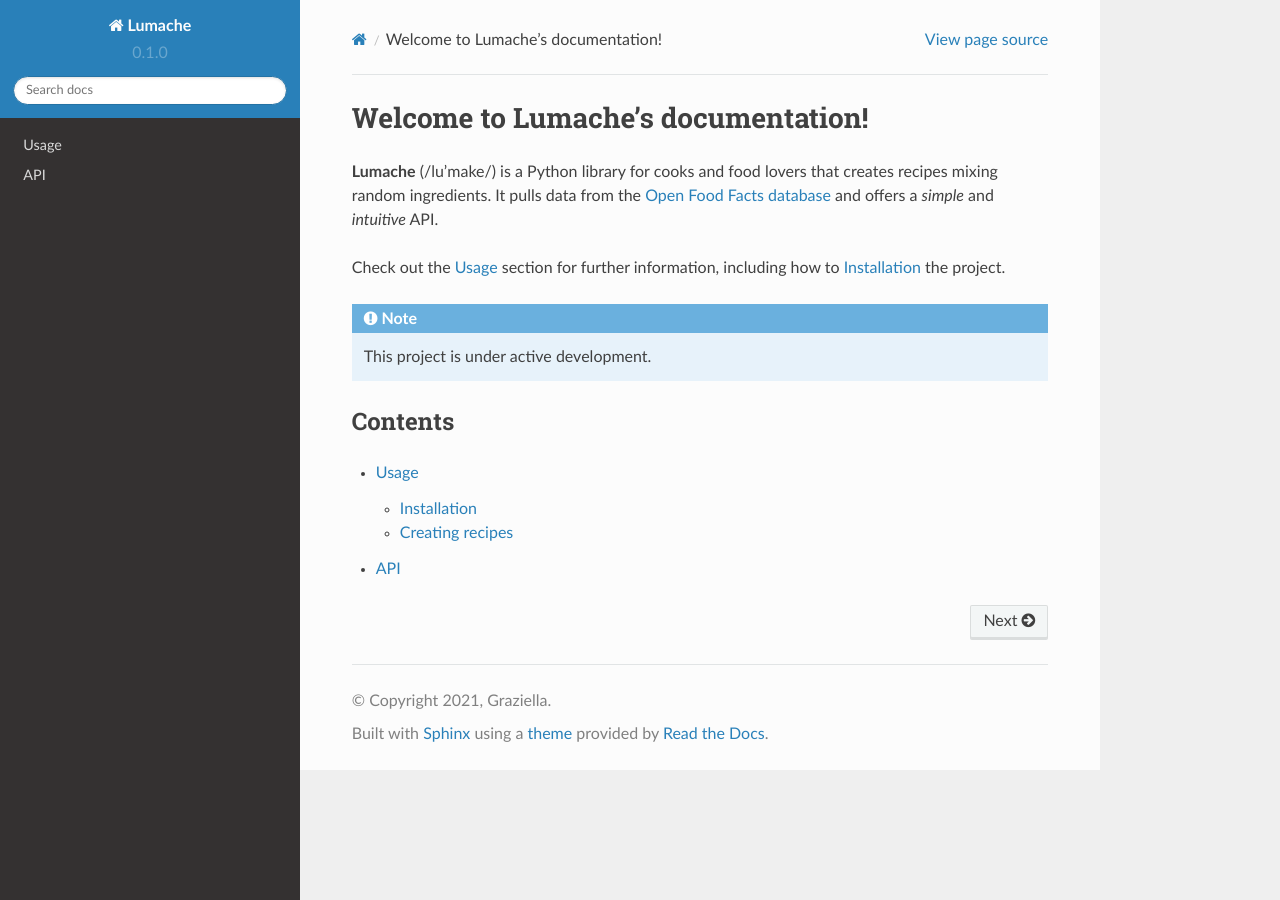
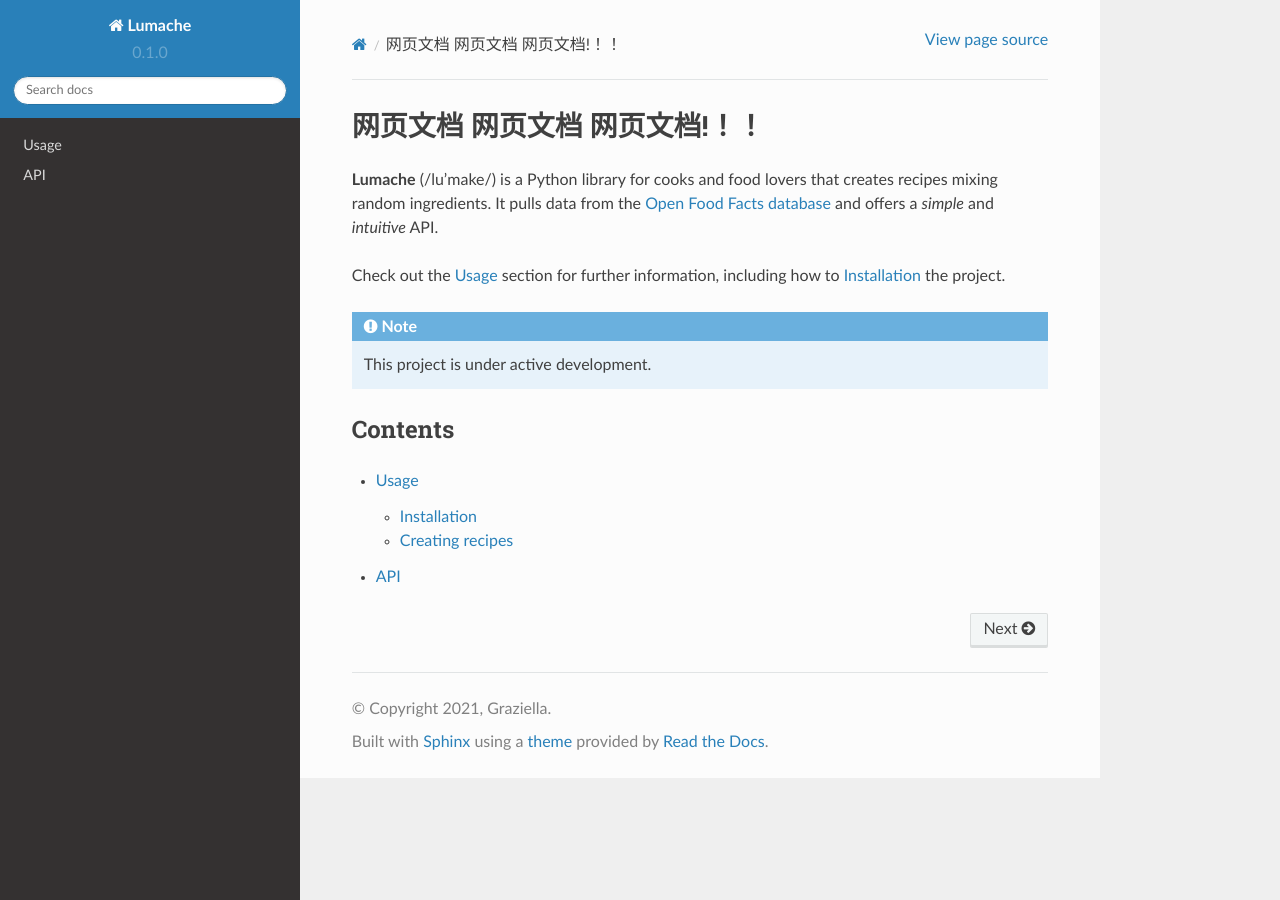
Before and after one commit to Paper-Love/rtd-tutorial, a Sphinx documentation site: the page built from docs/source/index.rst, in a window 1280 px wide. Built offline with Sphinx 7.4.7 and the Read the Docs theme 2.0.0, drawn with Linux system fonts in a browser that asks for light colours.

Commit message:
Update index.rst

```diff
--- a/docs/source/index.rst
+++ b/docs/source/index.rst
@@ -1,4 +1,4 @@
-Welcome to Lumache's documentation!
+网页文档 网页文档 网页文档!！！
 ===================================
 
 **Lumache** (/lu'make/) is a Python library for cooks and food lovers
```
